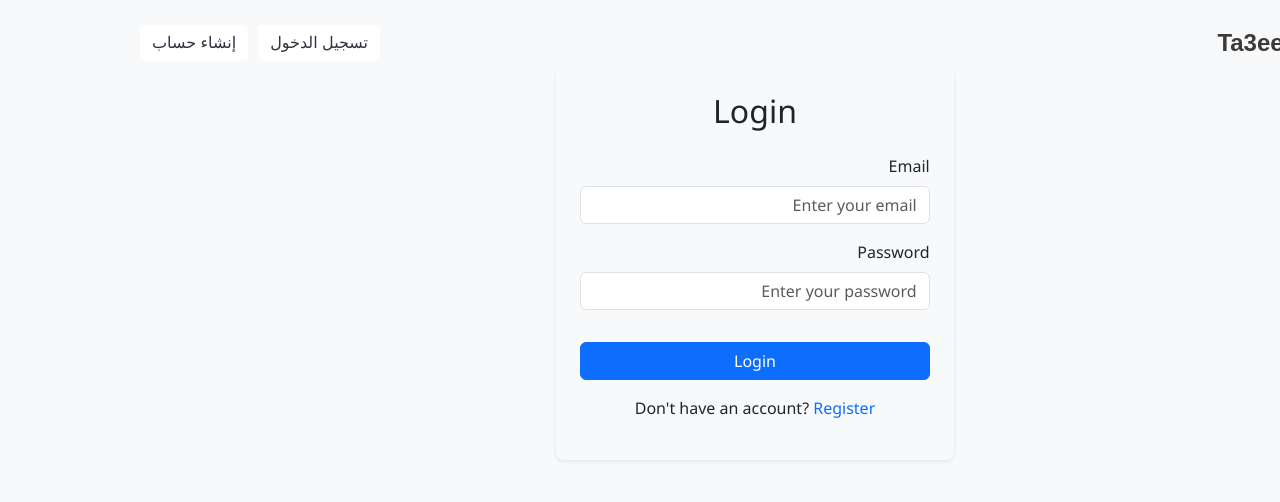
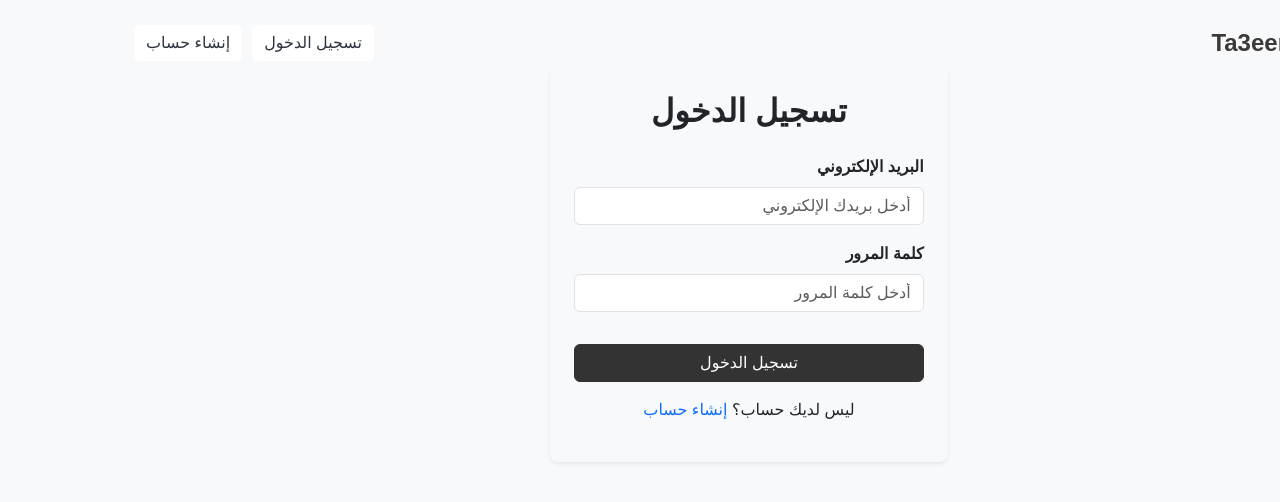
Before and after one commit to rmbo0o/ta3eem-frontend, a Vue app: page /login in a window 1280 px wide. Shown: the top 502 px of the page. Built offline with nearby package versions, Linux system fonts and the light colour scheme; no server answers.

Commit message:
change the language of the website

```diff
--- a/src/components/Auth/Login.vue
+++ b/src/components/Auth/Login.vue
@@ -3,7 +3,7 @@
     <div class="row justify-content-center">
       <div class="col-md-6 col-lg-4">
         <div class="card shadow-sm p-4">
-          <h2 class="text-center mb-4">Login</h2>
+          <h2 class="text-center mb-4">تسجيل الدخول</h2>
           <form @submit.prevent="login" novalidate>
             <!-- Error message display -->
             <div v-if="errorMessage" class="alert alert-danger">
@@ -11,23 +11,23 @@
             </div>
 
             <div class="mb-3">
-              <label for="email" class="form-label">Email</label>
+              <label for="email" class="form-label">البريد الإلكتروني</label>
               <input
                 type="email"
                 v-model="email"
                 class="form-control"
-                placeholder="Enter your email"
+                placeholder="أدخل بريدك الإلكتروني"
                 required
               />
             </div>
 
             <div class="mb-3 position-relative password-input-container">
-              <label for="password" class="form-label">Password</label>
+              <label for="password" class="form-label">كلمة المرور</label>
               <input
                 :type="showPassword ? 'text' : 'password'"
                 v-model="password"
                 class="form-control"
-                placeholder="Enter your password"
+                placeholder="أدخل كلمة المرور"
                 required
               />
               <i
@@ -38,12 +38,12 @@
 
             <button type="submit" class="btn btn-primary w-100 mt-3" :disabled="loading">
               <span v-if="loading" class="spinner-border spinner-border-sm" role="status" aria-hidden="true"></span>
-              <span v-if="!loading">Login</span>
+              <span v-if="!loading">تسجيل الدخول</span>
             </button>
           </form>
           <p class="mt-3 text-center">
-            Don't have an account?
-            <router-link to="/register" class="text-decoration-none">Register</router-link>
+            ليس لديك حساب؟
+            <router-link to="/register" class="text-decoration-none">إنشاء حساب</router-link>
           </p>
         </div>
       </div>
@@ -61,19 +61,19 @@ export default {
       password: "",
       loading: false,
       showPassword: false,
-      errorMessage: "", // Add error message data property
+      errorMessage: "",
     };
   },
   methods: {
     async login() {
       const authStore = useAuthStore();
       this.loading = true;
-      this.errorMessage = ""; // Clear previous error
+      this.errorMessage = "";
       try {
         await authStore.login({ email: this.email, password: this.password });
         this.$router.push("/dashboard");
       } catch (error) {
-        this.errorMessage = "Invalid email or password."; // Set error message instead of alert
+        this.errorMessage = "البريد الإلكتروني أو كلمة المرور غير صحيحة";
       } finally {
         this.loading = false;
       }
@@ -88,11 +88,28 @@ export default {
 <style scoped>
 .container {
   max-width: 1600px;
+  direction: rtl;
+  text-align: right;
 }
 
 .card {
   background: #f8f9fa;
   border-radius: 8px;
+}
+
+.card h2 {
+  font-family: 'Cairo', sans-serif;
+  font-weight: 700;
+}
+
+.form-label {
+  font-family: 'Cairo', sans-serif;
+  font-weight: 600;
+}
+
+.form-control {
+  font-family: 'Cairo', sans-serif;
+  text-align: right;
 }
 
 .password-input-container {
@@ -101,7 +118,8 @@ export default {
 
 .toggle-password {
   position: absolute;
-  right: 10px;
+  left: 10px;
+  right: auto;
   top: 35px;
   cursor: pointer;
   font-size: 18px;
@@ -113,10 +131,30 @@ export default {
   color: #495057;
 }
 
-/* Add styling for the error message */
+.btn-primary {
+  background-color: #333;
+  border-color: #333;
+  font-family: 'Cairo', sans-serif;
+}
+
+.btn-primary:hover {
+  background-color: #555;
+  border-color: #555;
+}
+
 .alert-danger {
   margin-bottom: 1rem;
   padding: 0.5rem 1rem;
   border-radius: 4px;
+  font-family: 'Cairo', sans-serif;
+  text-align: right;
+}
+
+p {
+  font-family: 'Cairo', sans-serif;
+}
+
+a {
+  font-family: 'Cairo', sans-serif;
 }
 </style>
--- a/src/components/Auth/Register.vue
+++ b/src/components/Auth/Register.vue
@@ -3,37 +3,37 @@
     <div class="row justify-content-center">
       <div class="col-md-6 col-lg-4">
         <div class="card shadow-sm p-4">
-          <h2 class="text-center mb-4">Register</h2>
+          <h2 class="text-center mb-4">إنشاء حساب جديد</h2>
           <form @submit.prevent="register" novalidate>
             <div class="mb-3">
-              <label for="name" class="form-label">Name</label>
+              <label for="name" class="form-label">الاسم</label>
               <input
                 type="text"
                 v-model="name"
                 class="form-control"
-                placeholder="Enter your name"
+                placeholder="أدخل اسمك"
                 required
               />
             </div>
 
             <div class="mb-3">
-              <label for="email" class="form-label">Email</label>
+              <label for="email" class="form-label">البريد الإلكتروني</label>
               <input
                 type="email"
                 v-model="email"
                 class="form-control"
-                placeholder="Enter your email"
+                placeholder="أدخل بريدك الإلكتروني"
                 required
               />
             </div>
 
             <div class="mb-3 position-relative password-input-container">
-              <label for="password" class="form-label">Password</label>
+              <label for="password" class="form-label">كلمة المرور</label>
               <input
                 :type="showPassword ? 'text' : 'password'"
                 v-model="password"
                 class="form-control"
-                placeholder="Enter your password"
+                placeholder="أدخل كلمة المرور"
                 required
               />
               <i
@@ -44,9 +44,13 @@
 
             <button type="submit" class="btn btn-success w-100 mt-3" :disabled="loading">
               <span v-if="loading" class="spinner-border spinner-border-sm" role="status" aria-hidden="true"></span>
-              <span v-if="!loading">Register</span>
+              <span v-if="!loading">إنشاء حساب</span>
             </button>
           </form>
+          <p class="mt-3 text-center">
+            لديك حساب بالفعل؟
+            <router-link to="/login" class="text-decoration-none">تسجيل الدخول</router-link>
+          </p>
         </div>
       </div>
     </div>
@@ -74,7 +78,7 @@ export default {
         await authStore.register({ name: this.name, email: this.email, password: this.password });
         this.$router.push("/dashboard");
       } catch (error) {
-        alert("This email is already registered.");
+        alert("هذا البريد الإلكتروني مسجل بالفعل");
       } finally {
         this.loading = false;
       }
@@ -89,11 +93,28 @@ export default {
 <style scoped>
 .container {
   max-width: 1600px;
+  direction: rtl;
+  text-align: right;
 }
 
 .card {
   background: #f8f9fa;
   border-radius: 8px;
+}
+
+.card h2 {
+  font-family: 'Cairo', sans-serif;
+  font-weight: 700;
+}
+
+.form-label {
+  font-family: 'Cairo', sans-serif;
+  font-weight: 600;
+}
+
+.form-control {
+  font-family: 'Cairo', sans-serif;
+  text-align: right;
 }
 
 .password-input-container {
@@ -102,7 +123,8 @@ export default {
 
 .toggle-password {
   position: absolute;
-  right: 10px;
+  left: 10px;
+  right: auto;
   top: 35px;
   cursor: pointer;
   font-size: 18px;
@@ -113,4 +135,23 @@ export default {
 .toggle-password:hover {
   color: #495057;
 }
+
+.btn-success {
+  background-color: #28a745;
+  border-color: #28a745;
+  font-family: 'Cairo', sans-serif;
+}
+
+.btn-success:hover {
+  background-color: #218838;
+  border-color: #1e7e34;
+}
+
+p {
+  font-family: 'Cairo', sans-serif;
+}
+
+a {
+  font-family: 'Cairo', sans-serif;
+}
 </style>
--- a/src/components/Menu/AddMenuItem.vue
+++ b/src/components/Menu/AddMenuItem.vue
@@ -1,25 +1,25 @@
 <template>
   <div class="menu-form">
-    <h2>Add New Menu Item</h2>
+    <h2>إضافة عنصر جديد</h2>
     <form @submit.prevent="handleSubmit">
       <div class="form-group">
-        <label>Name</label>
+        <label>الاسم</label>
         <input v-model="form.name" type="text" class="form-control" required>
       </div>
       <div class="form-group">
-        <label>Description</label>
+        <label>الوصف</label>
         <textarea v-model="form.description" class="form-control" rows="3"></textarea>
       </div>
       <div class="form-group">
-        <label>Price</label>
+        <label>السعر (ر.س)</label>
         <input v-model="form.price" type="number" step="0.01" class="form-control" required>
       </div>
       <div class="form-group">
-        <label>Image URL</label>
+        <label>رابط الصورة</label>
         <input v-model="form.image" type="url" class="form-control">
       </div>
-      <button type="submit" class="btn btn-primary">Save</button>
-      <router-link to="/dashboard" class="btn btn-link">Cancel</router-link>
+      <button type="submit" class="btn btn-primary">حفظ</button>
+      <router-link to="/dashboard" class="btn btn-link">إلغاء</router-link>
     </form>
   </div>
 </template>
@@ -42,10 +42,62 @@ export default {
         await this.$http.post('/menu', this.form)
         this.$router.push('/dashboard')
       } catch (error) {
-        console.error('Error:', error)
-        alert(error.response?.data?.message || 'Failed to fetch menu item')
+        console.error('خطأ:', error)
+        alert(error.response?.data?.message || 'فشل في إضافة العنصر')
       }
     }
   }
 }
 </script>
+
+<style scoped>
+.menu-form {
+  direction: rtl;
+  text-align: right;
+  max-width: 800px;
+  margin: 0 auto;
+  padding: 20px;
+  background: white;
+  border-radius: 8px;
+  box-shadow: 0 2px 4px rgba(0,0,0,0.1);
+}
+
+.menu-form h2 {
+  font-family: 'Cairo', sans-serif;
+  color: #333;
+  margin-bottom: 1.5rem;
+}
+
+.form-group {
+  margin-bottom: 20px;
+}
+
+.form-group label {
+  font-family: 'Cairo', sans-serif;
+  font-weight: 600;
+  margin-bottom: 0.5rem;
+  display: block;
+}
+
+.form-control {
+  font-family: 'Cairo', sans-serif;
+  text-align: right;
+}
+
+.btn-primary {
+  background-color: #333;
+  border-color: #333;
+  font-family: 'Cairo', sans-serif;
+  margin-left: 10px;
+}
+
+.btn-primary:hover {
+  background-color: #555;
+  border-color: #555;
+}
+
+.btn-link {
+  font-family: 'Cairo', sans-serif;
+  color: #666;
+}
+</style>
--- a/src/components/Menu/EditMenuItem.vue
+++ b/src/components/Menu/EditMenuItem.vue
@@ -1,32 +1,32 @@
 <template>
   <div class="edit-menu-item">
     <div class="d-flex justify-content-between align-items-center mb-4">
-      <h2>Edit Menu Item</h2>
+      <h2>تعديل عنصر القائمة</h2>
       <router-link to="/dashboard" class="btn btn-outline-secondary">
-        Back to Dashboard
+        العودة للوحة التحكم
       </router-link>
     </div>
 
     <form @submit.prevent="handleSubmit">
       <div class="form-group">
-        <label>Name</label>
+        <label>الاسم</label>
         <input v-model="form.name" type="text" class="form-control" required>
       </div>
 
       <div class="form-group">
-        <label>Description</label>
+        <label>الوصف</label>
         <textarea v-model="form.description" class="form-control" rows="3" required></textarea>
       </div>
 
       <div class="form-group">
-        <label>Price ($)</label>
+        <label>السعر (ر.س)</label>
         <input v-model="form.price" type="number" min="0" step="0.01" class="form-control" required>
       </div>
 
       <div class="form-group">
-        <label>Image URL</label>
+        <label>رابط الصورة</label>
         <input v-model="form.image" type="url" class="form-control">
-        <small class="form-text text-muted">Leave blank to use default image</small>
+        <small class="form-text text-muted">اتركه فارغاً لاستخدام الصورة الافتراضية</small>
       </div>
 
       <div class="form-group">
@@ -34,8 +34,8 @@
       </div>
 
       <div class="form-group d-flex justify-content-between">
-        <button type="submit" class="btn btn-primary">Save Changes</button>
-        <button type="button" @click="handleDelete" class="btn btn-danger">Delete Item</button>
+        <button type="submit" class="btn btn-primary">حفظ التغييرات</button>
+        <button type="button" @click="handleDelete" class="btn btn-danger">حذف العنصر</button>
       </div>
     </form>
   </div>
@@ -67,8 +67,8 @@ export default {
           image: data.image || ''
         }
       } catch (error) {
-        console.error('Error:', error)
-        alert(error.response?.data?.message || 'Failed to fetch menu item')
+        console.error('خطأ:', error)
+        alert(error.response?.data?.message || 'فشل في جلب بيانات العنصر')
         this.$router.push('/dashboard')
       }
     },
@@ -77,18 +77,18 @@ export default {
         await this.$http.put(`/menu/${this.$route.params.id}`, this.form)
         this.$router.push('/dashboard')
       } catch (error) {
-        console.error('Error:', error)
-        alert(error.response?.data?.message || 'Failed to fetch menu item')
+        console.error('خطأ:', error)
+        alert(error.response?.data?.message || 'فشل في تحديث العنصر')
       }
     },
     async handleDelete() {
-      if (confirm('Are you sure you want to delete this item?')) {
+      if (confirm('هل أنت متأكد من حذف هذا العنصر؟')) {
         try {
           await this.$http.delete(`/menu/${this.$route.params.id}`)
           this.$router.push('/dashboard')
         } catch (error) {
-          console.error('Error:', error)
-          alert(error.response?.data?.message || 'Failed to fetch menu item')
+          console.error('خطأ:', error)
+          alert(error.response?.data?.message || 'فشل في حذف العنصر')
         }
       }
     }
@@ -104,6 +104,14 @@ export default {
   background: white;
   border-radius: 8px;
   box-shadow: 0 2px 4px rgba(0,0,0,0.1);
+  direction: rtl;
+  text-align: right;
+}
+
+.edit-menu-item h2 {
+  font-family: 'Cairo', sans-serif;
+  color: #333;
+  margin: 0;
 }
 
 .preview-image {
@@ -116,4 +124,40 @@ export default {
 .form-group {
   margin-bottom: 20px;
 }
+
+.form-group label {
+  font-family: 'Cairo', sans-serif;
+  font-weight: 600;
+  margin-bottom: 0.5rem;
+  display: block;
+}
+
+.form-control {
+  font-family: 'Cairo', sans-serif;
+  text-align: right;
+}
+
+.btn-primary {
+  background-color: #333;
+  border-color: #333;
+  font-family: 'Cairo', sans-serif;
+}
+
+.btn-primary:hover {
+  background-color: #555;
+  border-color: #555;
+}
+
+.btn-danger {
+  font-family: 'Cairo', sans-serif;
+}
+
+.btn-outline-secondary {
+  font-family: 'Cairo', sans-serif;
+}
+
+.text-muted {
+  font-family: 'Cairo', sans-serif;
+  font-size: 0.9rem;
+}
 </style>
--- a/src/components/Menu/MenuItem.vue
+++ b/src/components/Menu/MenuItem.vue
@@ -5,18 +5,18 @@
       <div class="card-body">
         <h5 class="card-title">{{ item.name }}</h5>
         <p class="card-text">{{ item.description }}</p>
-        <p class="text-muted">${{ item.price.toFixed(2) }}</p>
+        <p class="text-muted">{{ item.price.toFixed(2) }} ر.س</p>
       </div>
       <div class="card-footer bg-white">
-        <button @click="$emit('add-to-cart', item)" class="btn btn-primary mr-2">
-          Add to Cart
+        <button @click="$emit('add-to-cart', item)" class="btn btn-primary ml-2">
+          أضف إلى السلة
         </button>
         <template v-if="$store.getters.isOwner">
-          <button @click="$emit('edit', item.id)" class="btn btn-sm btn-outline-secondary mr-2">
-            Edit
+          <button @click="$emit('edit', item.id)" class="btn btn-sm btn-outline-secondary ml-2">
+            تعديل
           </button>
           <button @click="$emit('delete', item.id)" class="btn btn-sm btn-outline-danger">
-            Delete
+            حذف
           </button>
         </template>
       </div>
@@ -38,8 +38,35 @@ export default {
 <style scoped>
 .card {
   transition: transform 0.2s;
+  direction: rtl;
+  text-align: right;
 }
+
 .card:hover {
   transform: translateY(-5px);
 }
+
+.card-title {
+  font-family: 'Cairo', sans-serif;
+  font-weight: 600;
+}
+
+.card-text {
+  font-family: 'Cairo', sans-serif;
+}
+
+.btn-primary {
+  background-color: #333;
+  border-color: #333;
+  font-family: 'Cairo', sans-serif;
+}
+
+.btn-primary:hover {
+  background-color: #555;
+  border-color: #555;
+}
+
+.ml-2 {
+  margin-left: 0.5rem;
+}
 </style>
--- a/src/components/Menu/MenuList.vue
+++ b/src/components/Menu/MenuList.vue
@@ -3,17 +3,16 @@
     <div>
       <button
         @click="viewOwnerMenu(ownerId)"
-                class=" btn btn-view-menu"
+        class="btn btn-view-menu"
       >
-                View Owner's Menu
+        عرض قائمة المطعم
       </button>
     </div>
-    <div v-if="loading" class="loading">Loading menu...</div>
+
+    <div v-if="loading" class="loading">جاري تحميل القائمة...</div>
 
     <div v-else-if="menuItems.length > 0" class="row">
       <div v-for="item in displayedItems" :key="item.id" class="col-md-6 col-lg-4 mb-4">
-
-
         <div class="card h-100">
           <img
             v-if="item.image || item.image_url"
@@ -25,7 +24,7 @@
           <div class="card-body">
             <h5 class="card-title">{{ item.food_name }}</h5>
             <p class="card-text">{{ item.description }}</p>
-            <p class="text-success">${{ formatPrice(item.price) }}</p>
+            <p class="text-success">{{ formatPrice(item.price) }} ر.س</p>
 
             <div v-if="item.social_media_link" class="social-link mt-2">
               <a
@@ -34,7 +33,7 @@
                 rel="noopener noreferrer"
                 class="text-decoration-none"
               >
-                <i class="fab fa-instagram me-1"></i>
+                <i class="fab fa-instagram ml-1"></i>
                 {{ formatSocialLink(item.social_media_link) }}
               </a>
             </div>
@@ -44,7 +43,7 @@
     </div>
 
     <div v-else class="empty-state">
-      <p>No menu items available</p>
+      <p>لا توجد عناصر في القائمة</p>
     </div>
   </div>
 </template>
@@ -78,22 +77,15 @@ export default {
     },
     getImageUrl(imagePath) {
       if (!imagePath) return '';
-
-  // If it's already a full URL (Cloudinary or other), return as is
       if (imagePath.startsWith('http')) {
         return imagePath;
       }
-
-  // For any legacy local paths, return empty (they won't work anymore)
-  console.warn('Legacy local image path detected:', imagePath);
+      console.warn('مسار الصورة القديم:', imagePath);
       return '';
     },
     handleImageError(event) {
-  console.error('Image failed to load:', event.target.src);
-  // Replace with a default food placeholder
+      console.error('فشل تحميل الصورة:', event.target.src);
       event.target.src = 'https://res.cloudinary.com/your-cloud-name/image/upload/v1/ta3eem/default-food.jpg';
-  // Or hide it
-  // event.target.style.display = 'none';
     },
     ensureHttp(link) {
       if (!link) return '';
@@ -105,10 +97,8 @@ getImageUrl(imagePath) {
       return match ? `@${match[1]}` : link;
     },
     viewOwnerMenu(ownerId) {
-  console.log('Navigating to owner:', ownerId)
-  console.log('Router available:', this.$router)
       if (ownerId) {
-    this.$router.push(`/owner/${ownerId}`)
+        this.$router.push(`/owner/${ownerId}`);
       }
     }
   },
@@ -122,7 +112,7 @@ getImageUrl(imagePath) {
   },
   async created() {
     try {
-    const baseURL = 'https://ta3eem-backend.onrender.com'; // Your backend URL
+      const baseURL = 'https://ta3eem-backend.onrender.com';
       const endpoint = this.ownerId
         ? `${baseURL}/api/menu/public/${this.ownerId}`
         : `${baseURL}/api/menu/public/unknown`;
@@ -130,13 +120,12 @@ async created() {
       const { data } = await axios.get(endpoint);
       this.menuItems = Array.isArray(data) ? data : [];
     } catch (err) {
-    this.error = err.response?.data?.message || 'Failed to load menu';
-    console.error('Error loading menu:', err);
+      this.error = err.response?.data?.message || 'فشل تحميل القائمة';
+      console.error('خطأ في تحميل القائمة:', err);
     } finally {
       this.loading = false;
     }
   },
-  // Add this setup function to provide the router
   setup() {
     const router = useRouter();
     return { router };
@@ -148,6 +137,8 @@ async created() {
 .menu-container {
   padding: 2rem;
   background-color: #f8f9fa;
+  direction: rtl;
+  text-align: right;
 }
 
 .card {
@@ -155,71 +146,71 @@ async created() {
   border-radius: 12px;
   overflow: hidden;
   transition: all 0.3s ease;
-  background-color: white; /* Gold background */
+  background-color: white;
 }
 
 .card:hover {
   transform: translateY(-5px);
   box-shadow: 0 10px 20px rgba(0, 0, 0, 0.15);
   background-color: #FFD700;
-  box-shadow: 5px 10px 1px 1px #2d333f;/* Slightly darker gold on hover */
+  box-shadow: 5px 10px 1px 1px #2d333f;
 }
 
 .card-img-top {
   height: 200px;
   object-fit: cover;
   width: 100%;
-  border-bottom: 1px solid rgba(45, 51, 63, 0.1); /* Dark border */
+  border-bottom: 1px solid rgba(45, 51, 63, 0.1);
 }
 
 .card-body {
   padding: 1.5rem;
-  color: #2d333f; /* Dark text */
+  color: #2d333f;
 }
 
 .card-title {
   font-size: 1.25rem;
   font-weight: 600;
   margin-bottom: 0.75rem;
-  color: #2d333f; /* Dark text */
+  color: #2d333f;
+  font-family: 'Cairo', sans-serif;
 }
 
 .card-text {
-  color: #2d333f; /* Dark text */
+  color: #2d333f;
   font-size: 0.95rem;
   margin-bottom: 1rem;
   opacity: 0.9;
+  font-family: 'Cairo', sans-serif;
 }
 
 .price {
-  color: #2d333f; /* Dark text */
+  color: #2d333f;
   font-weight: bold;
   font-size: 1.1rem;
 }
 
-.loading-spinner {
-  display: flex;
-  justify-content: center;
-  padding: 3rem;
-}
-
 .social-link a {
-  color: #1358e3; /* Dark text */
+  color: #1358e3;
   transition: color 0.2s;
   font-weight: 500;
+  font-family: 'Cairo', sans-serif;
 }
 
 .social-link a:hover {
-  color: rgba(45, 51, 63, 0.8); /* Slightly transparent dark */
+  color: rgba(45, 51, 63, 0.8);
 }
 
 .empty-state {
-  background-color: #FFD700; /* Gold background */
+  background-color: #FFD700;
   border-radius: 12px;
-  color: #2d333f; /* Dark text */
+  color: #2d333f;
+  text-align: center;
+  padding: 2rem;
+  font-family: 'Cairo', sans-serif;
 }
+
 .btn-view-menu {
-
   background-color: #333;
   color: #FFD700;
   border: none;
@@ -228,13 +219,25 @@ async created() {
   border-radius: 5px;
   font-size: 0.9rem;
   transition: all 0.3s ease;
+  font-family: 'Cairo', sans-serif;
 }
 
 .btn-view-menu:hover {
   background-color: #555;
   color: #FFC107;
 }
-/* Responsive adjustments */
+
+.loading {
+  text-align: center;
+  padding: 2rem;
+  font-family: 'Cairo', sans-serif;
+  color: #666;
+}
+
+.ml-1 {
+  margin-left: 0.25rem;
+}
+
 @media (max-width: 768px) {
   .menu-container {
     padding: 1rem;
```
Lines whose indentation alone changed are shown as unchanged.
